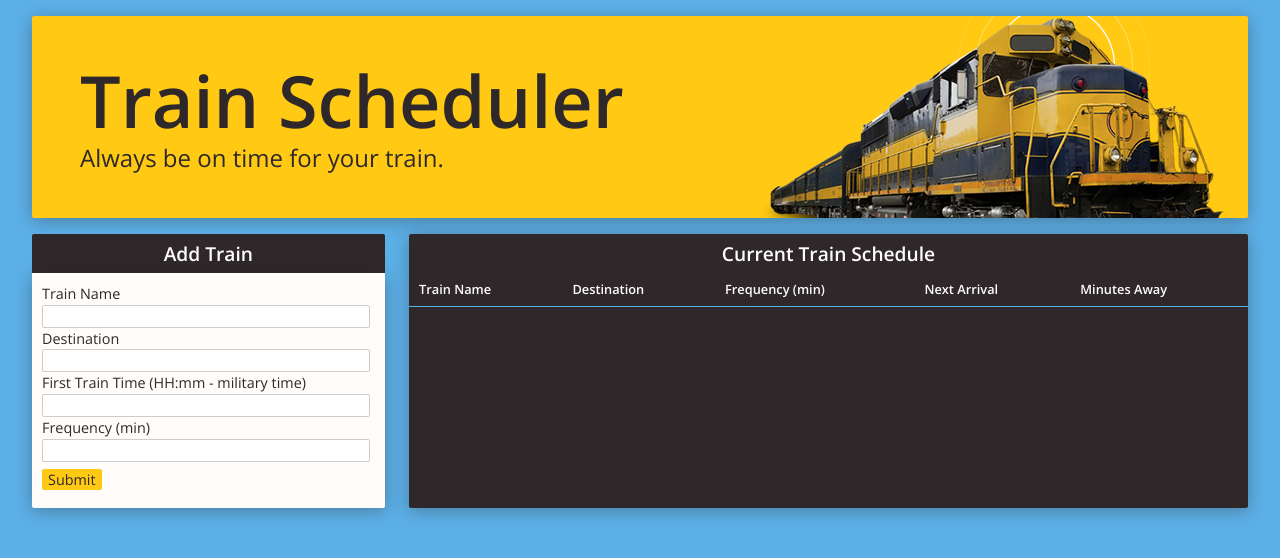
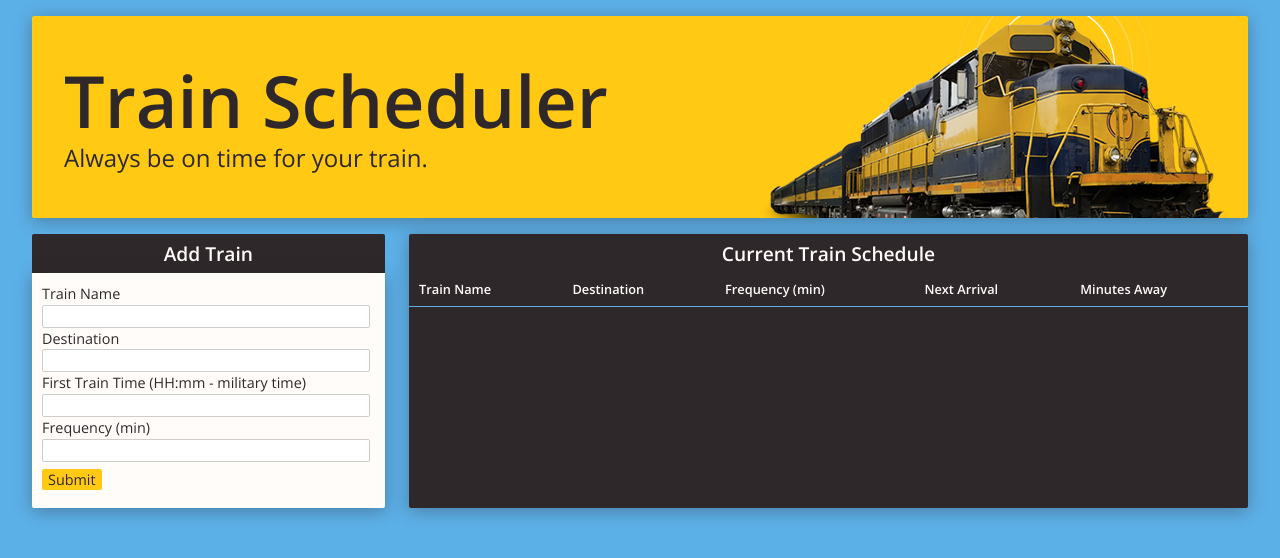
Before and after one commit to mattcarpowich1/TrainScheduler, a plain HTML site: page index.html in a window 1280 px wide. Drawn offline with nearby package versions, Linux system fonts and the light colour scheme; no server answers.

Commit message:
adjusted main header left margin to create better balance with train image

```diff
--- a/assets/css/style.css
+++ b/assets/css/style.css
@@ -36,7 +36,7 @@ header {
 
 
 header > * {
-  margin-left: 3.75vw;
+  margin-left: 2.5vw;
 }
 
 h1 {
```
